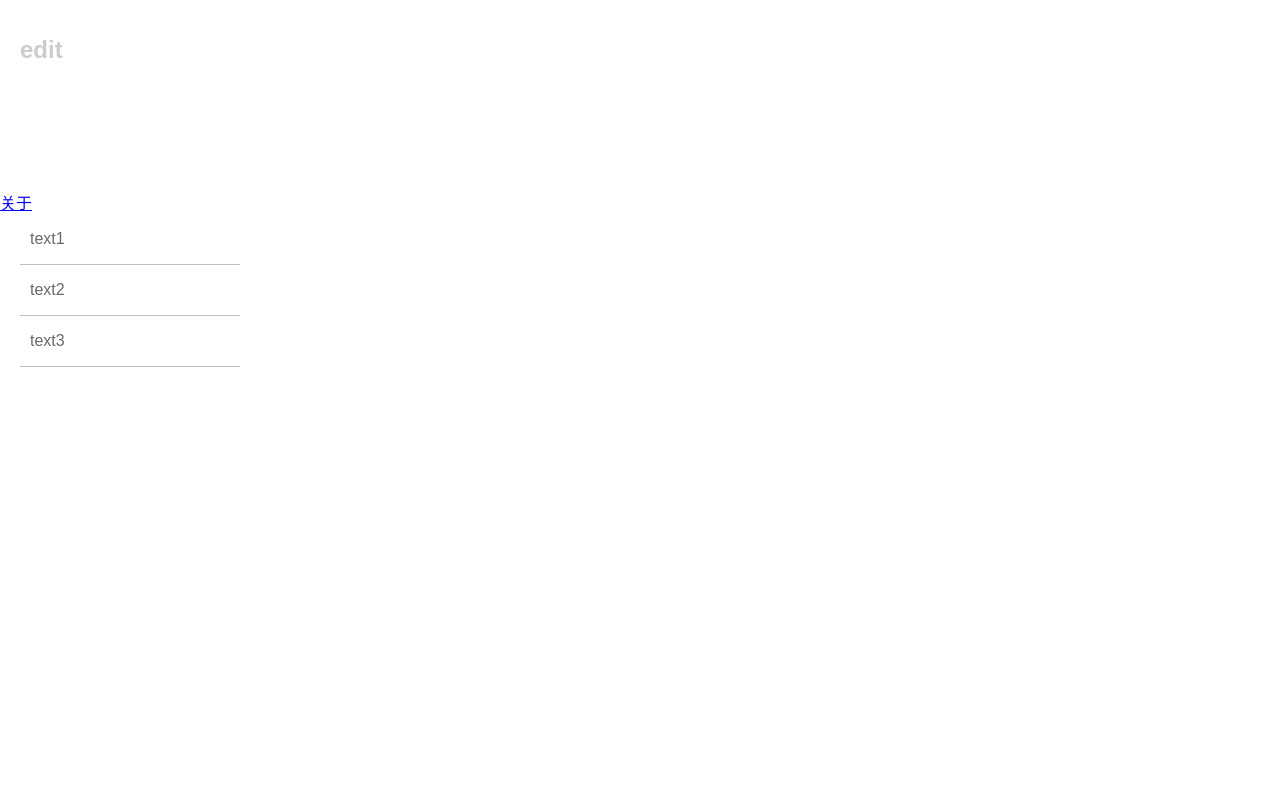
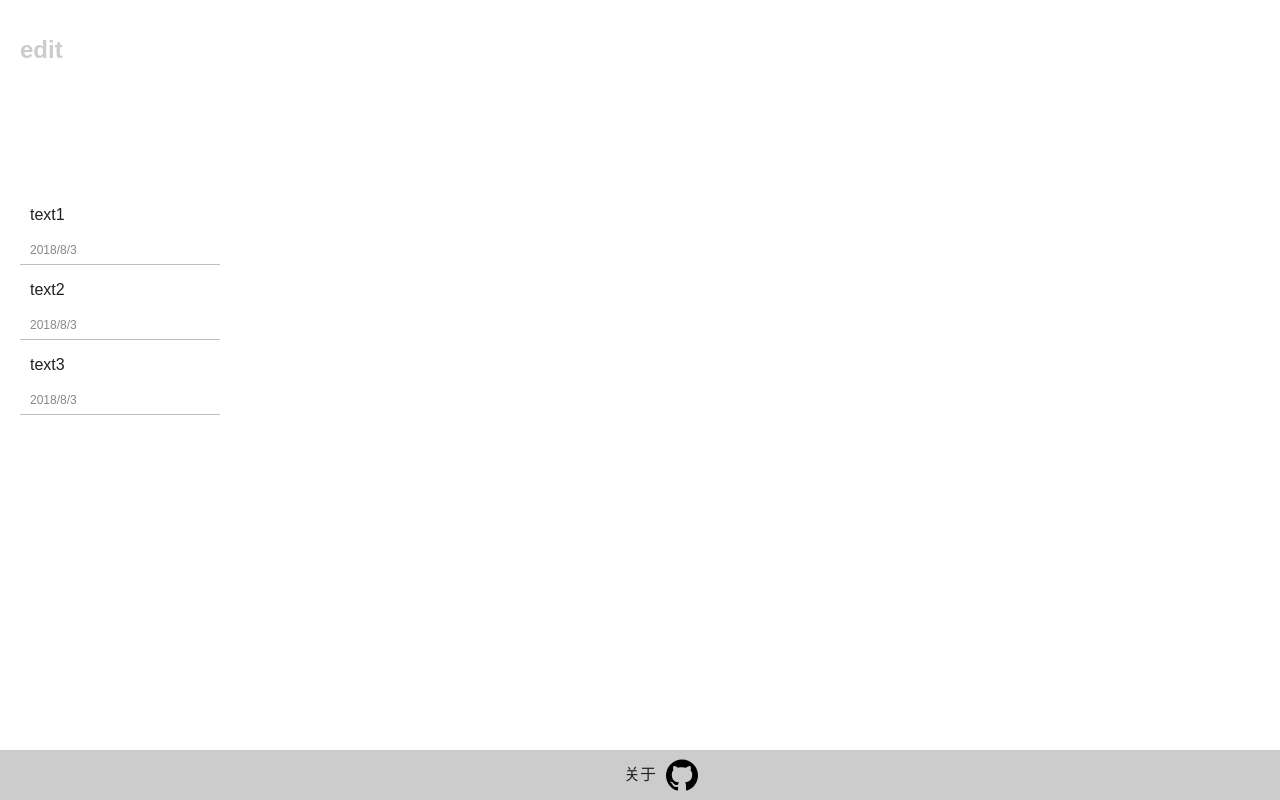
Before and after one commit to hahabazinga/react-demo, a React app: page /react-demo in a window 1280 px wide. Built offline with nearby package versions, Linux system fonts and the light colour scheme.

Commit message:
add footer

```diff
--- a/src/App.js
+++ b/src/App.js
@@ -13,6 +13,7 @@ class App extends Component {
           <h1 className="App-title">edit</h1>
         </header>
         <Main/>
+
       </div>
     );
   }
--- a/src/components/Home.js
+++ b/src/components/Home.js
@@ -9,31 +9,47 @@ class Home extends Component{
             menu: [
                 {
                     text: 'text1',
+                    time: '2018/8/3',
                     id: '1'
                 },
                 {
                     text: 'text2',
+                    time: '2018/8/3',
                     id: '2'
                 },
                 {
                     text: 'text3',
+                    time: '2018/8/3',
                     id: '3'
                 }
-            ]
+            ],
+            chosed: ''
         }
     }
+    setChosed(id) {
+        this.setState({
+            chosed: id
+        })
+    }
     render() {
-
+        const githubIcon = require('../static/img/github.png')
         return (
             <div className="home-root">
-                <Link to="/about/" >关于</Link>
+
                 <div className="left-nav-list">
                     {
-                        this.state.menu.map( item => <Link to={`${this.props.match.url}/aticle/${item.id}`} className="left-nav-item" key={item.id}>{item.text}</Link>)
+                        this.state.menu.map( item => <div className={item.id === this.state.chosed ? "left-nav-item  left-nav-chosed" : "left-nav-item"} key={item.id}>
+                            <Link to={`${this.props.match.url}/aticle/${item.id}`} className="left-nav-text" onClick={this.setChosed.bind(this, item.id)} >{item.text}</Link>
+                            <div className="left-nav-time">{item.time}</div>
+                        </div>)
                     }
                 </div>
                 <div className="right-content">
                     <Route path={`${this.props.match.url}/aticle/:pageId`} component={Content}/>
+                </div>
+                <div className="home-bottom">
+                    <Link to="/about/" className="home-about">关于</Link>
+                    <a href="https://github.com/hahabazinga/react-demo"><img className="home-about-github" alt="github" src={githubIcon} ></img></a>
                 </div>
             </div>
         )
--- a/src/static/blog1.js
+++ b/src/static/blog1.js
@@ -25,4 +25,3 @@ Markdown *rocks*
 \`\`\`
 `
  export default blog1
- export const modifyTime = '2018/8/3'
--- a/src/style/home.css
+++ b/src/style/home.css
@@ -12,20 +12,59 @@
     flex-direction: column;
 }
 .left-nav-item{
-    height: 50px;
+    height: 75px;
     width: 200px;
     line-height: 50px;
     text-overflow: ellipsis;
     overflow: hidden;
-    color: dimgray;
     border-bottom: 1px silver solid;
-    text-decoration: none;
+    box-sizing: border-box;
     padding: 0 10px;
 }
 .left-nav-item:hover{
+
     background-color: #cccccc;
+
+}
+.left-nav-time{
+    box-sizing: border-box;
+    line-height: 20px;
+    font-size: 12px;
+    color: #888;
+}
+.left-nav-text{
+    box-sizing: border-box;
+    height: 20px;
+    line-height: 20px;
+    color: #212121;
+    text-decoration: none;
+}
+.left-nav-chosed{
+    border-left: 5px orangered solid;
+    padding-left: 10px;
 }
 .right-content{
     margin-left: 250px;
     width: calc(100% - 300px);
 }
+.home-bottom{
+    height: 50px;
+    background-color: #ccc;
+    width: 100%;
+    position: fixed;
+    bottom: 0;
+    text-decoration: none;
+    text-align: center;
+    line-height: 50px;
+}
+.home-about{
+    text-decoration: none;
+    color:#212121;
+}
+.home-about-github{
+    position: absolute;
+    top:50%;
+    width: 32px;
+    margin: 0 10px;
+    transform: translateY(-50%);
+}
```
Also changed, not shown: server.js (+6 -3 lines), src/static/img/github.png (added).
